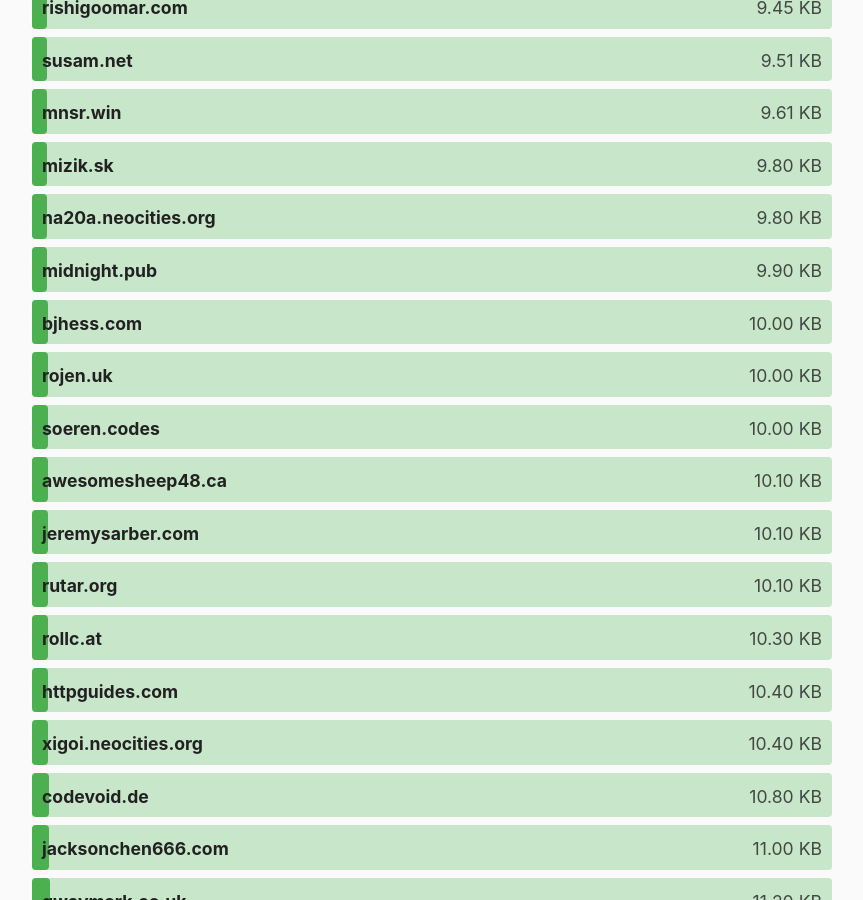
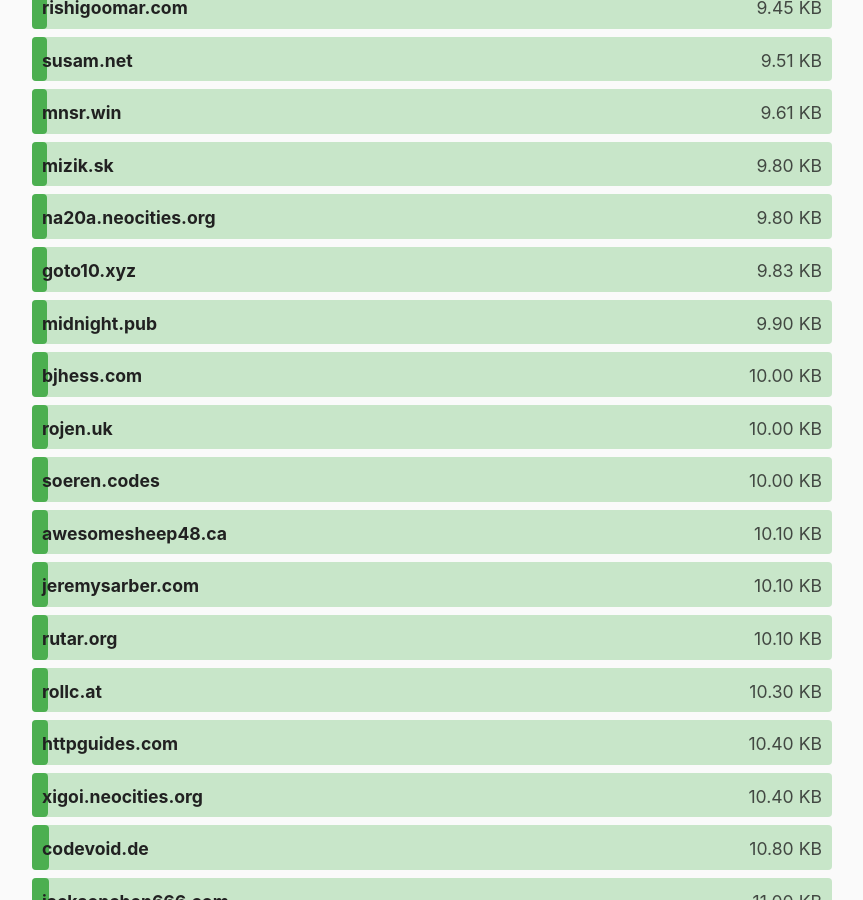
Before and after one commit to kevquirk/512kb.club, a Jekyll site: the page built from index.md, in a window 1280 px wide and 900 px high, scrolled down 5373 px. Shown: the whole window, without its empty margins (208-1071 px from the left). Built offline with Jekyll 4.4.1, drawn with Linux system fonts in a browser that asks for light colours.

Commit message:
Update sites.yml
https://radar.cloudflare.com/scan/2c09e700-4dab-4cbc-aab4-4c3bf334c77b/network

```diff
--- a/_data/sites.yml
+++ b/_data/sites.yml
@@ -4082,3 +4082,8 @@
   url: https://zwieratko.sk/
   size: 28.07
   last_checked: 2024-02-11
+
+- domain: goto10.xyz
+  url: https://goto10.xyz/
+  size: 9.83
+  last_checked: 2024-07-05
```
